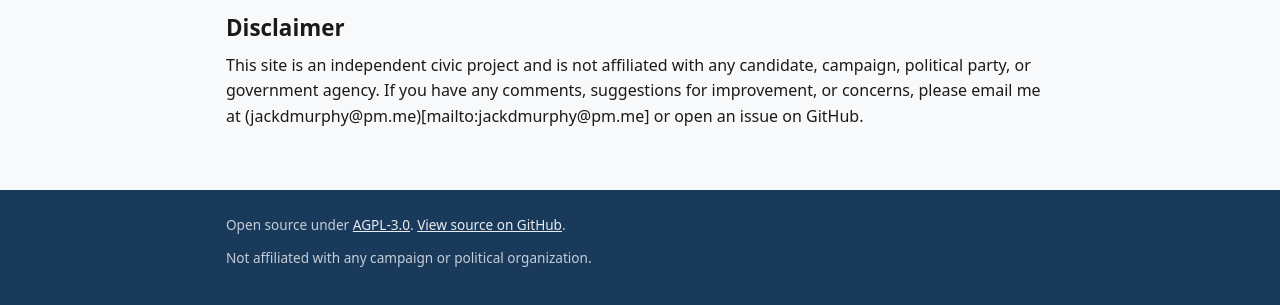
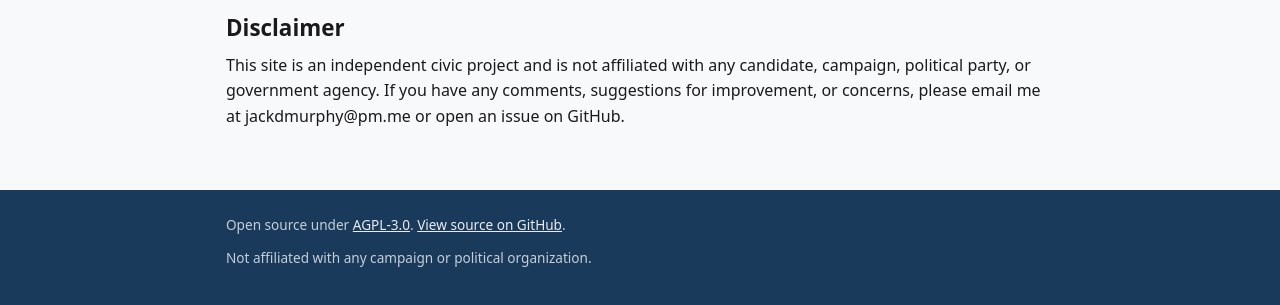
Before and after one commit to jackmurphy2351/dc_whotovotefor, a Flask app: page /about in a window 1280 px wide. Shown: the part 2380-2685 px from the top of the page. Run offline with Flask 3, Linux system fonts and the light colour scheme.

Commit message:
Updated disclaimer, contact information.

```diff
--- a/helpmevote/templates/about.html
+++ b/helpmevote/templates/about.html
@@ -156,7 +156,7 @@
   <h2>Disclaimer</h2>
   <p>
     This site is an independent civic project and is not affiliated with any candidate,
-    campaign, political party, or government agency. If you have any comments, suggestions for improvement, or concerns, please email me at (jackdmurphy@pm.me)[mailto:jackdmurphy@pm.me] or open an issue on GitHub.
+    campaign, political party, or government agency. If you have any comments, suggestions for improvement, or concerns, please email me at jackdmurphy@pm.me or open an issue on GitHub.
   </p>
 </section>
 {% endblock %}
```
